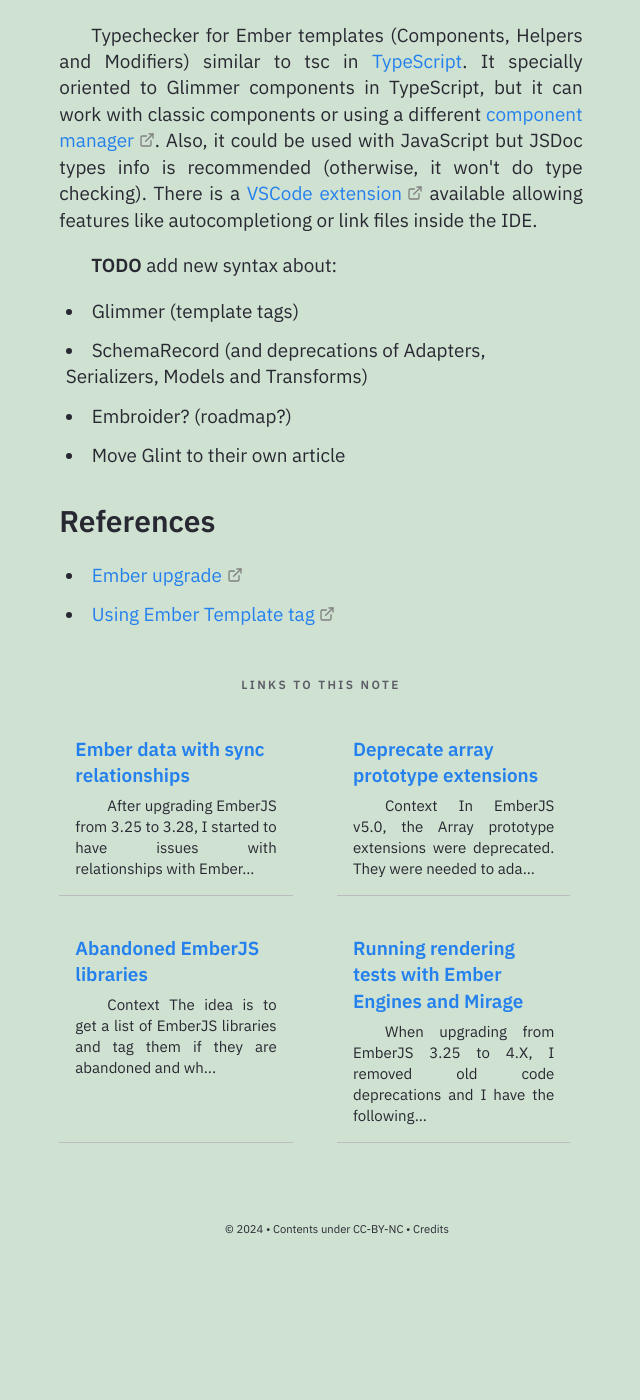
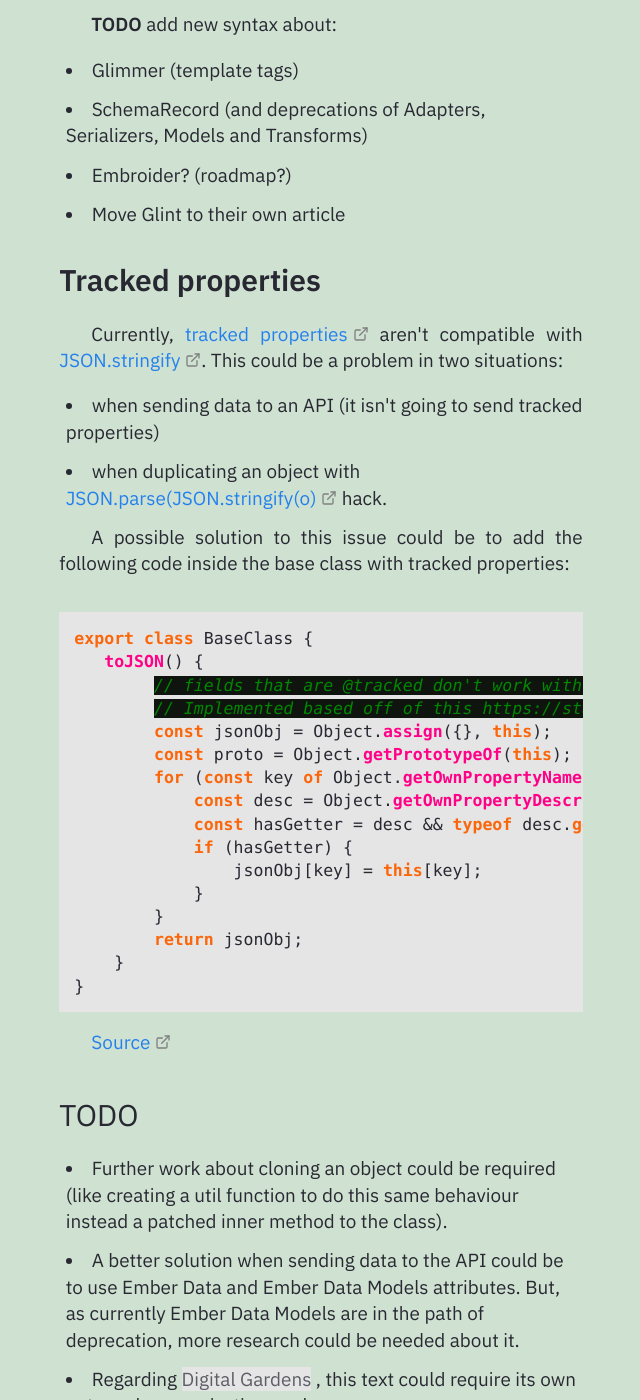
Before and after one commit to Gorzas/gorzas.github.io, a Jekyll site: the page built from _notes/Public/tech/EmberJS/emberjs.md, in a window 1280 px wide and 1400 px high, scrolled down 611 px. Shown: the whole window, without its empty margins (319-959 px from the left). Built offline with Jekyll 4.4.1, drawn with Linux system fonts in a browser that asks for light colours; before the commit the page ends 1888 px from its top, so only the background shows below that; some of the changed text lies outside the part shown.

Commit message:
Update emberjs.md

````diff
--- a/_notes/Public/tech/EmberJS/emberjs.md
+++ b/_notes/Public/tech/EmberJS/emberjs.md
@@ -26,6 +20,41 @@ Typechecker for Ember templates (Components, Helpers and Modifiers) similar to t
 - Embroider? (roadmap?)
 - Move Glint to their own article
 
+## Tracked properties
+
+Currently, [tracked properties](https://guides.emberjs.com/release/upgrading/current-edition/tracked-properties/) aren't compatible with [JSON.stringify](https://developer.mozilla.org/en-US/docs/Web/JavaScript/Reference/Global_Objects/JSON/stringify). This could be a problem in two situations:
+- when sending data to an API (it isn't going to send tracked properties)
+- when duplicating an object with [JSON.parse(JSON.stringify(o)](https://stackoverflow.com/questions/24744474/json-parsejson-stringifyx-purpose) hack.
+
+A possible solution to this issue could be to add the following code inside the base class with tracked properties:
+
+```javascript
+export class BaseClass {
+   toJSON() {
+        // fields that are @tracked don't work with JSON, fix that. https://github.com/ember-learn/guides-source/issues/1138
+        // Implemented based off of this https://stackoverflow.com/a/50785428/1148118
+        const jsonObj = Object.assign({}, this);
+        const proto = Object.getPrototypeOf(this);
+        for (const key of Object.getOwnPropertyNames(proto)) {
+            const desc = Object.getOwnPropertyDescriptor(proto, key);
+            const hasGetter = desc && typeof desc.get === 'function';
+            if (hasGetter) {
+                jsonObj[key] = this[key];
+            }
+        }
+        return jsonObj;
+    }
+}
+```
+[Source](https://github.com/ember-learn/guides-source/issues/1138)
+
+### TODO
+
+- Further work about cloning an object could be required (like creating a util function to do this same behaviour instead a patched inner method to the class).
+- A better solution when sending data to the API could be to use Ember Data and Ember Data Models attributes. But, as currently Ember Data Models are in the path of deprecation, more research could be needed about it.
+- Regarding [[Digital Gardens]], this text could require its own note and reorganization work.
+
 ## References
 - [Ember upgrade](https://cli.emberjs.com/release/basic-use/upgrading/)
 - [Using Ember Template tag](https://guides.emberjs.com/release/components/template-tag-format/)
+- [Octane @tracked properties in native classes models do not JSON.stringify](https://github.com/ember-learn/guides-source/issues/1138)
````
Also changed, not shown: other parts of _notes/Public/tech/EmberJS/emberjs.md (+2 -8 lines).
